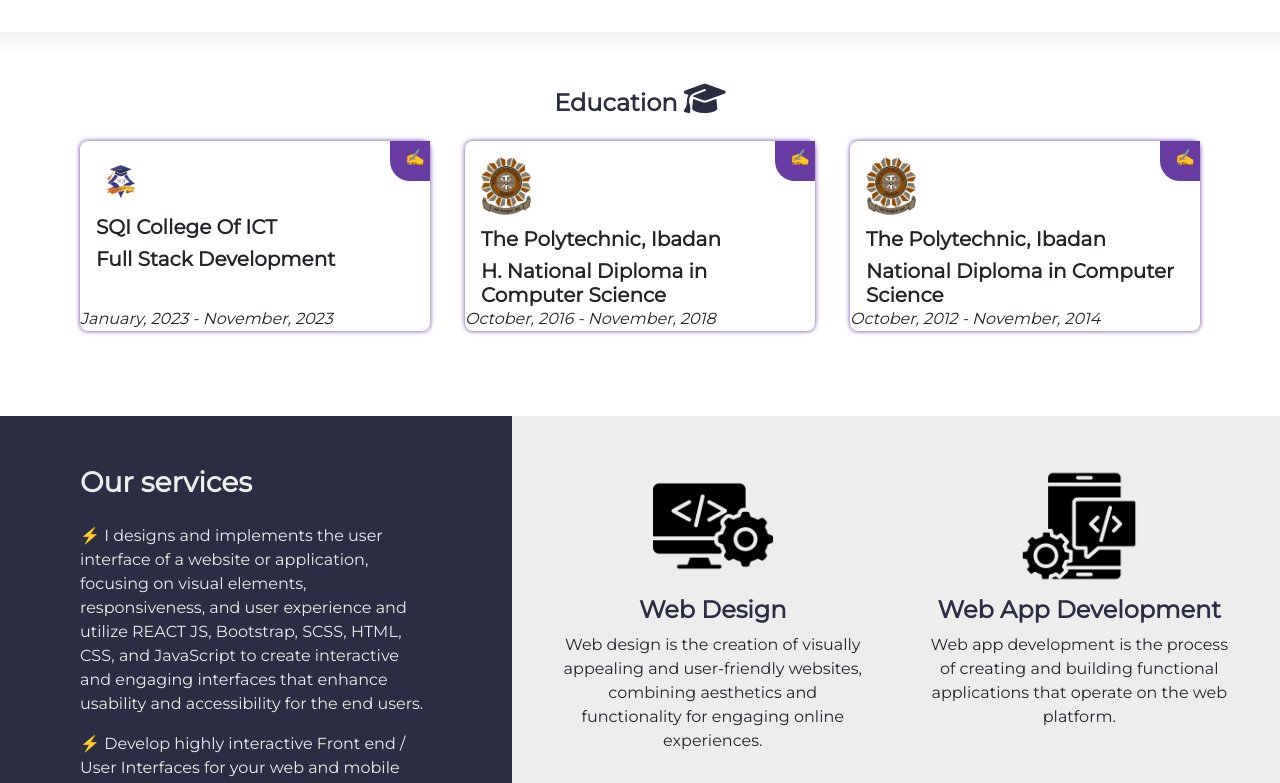
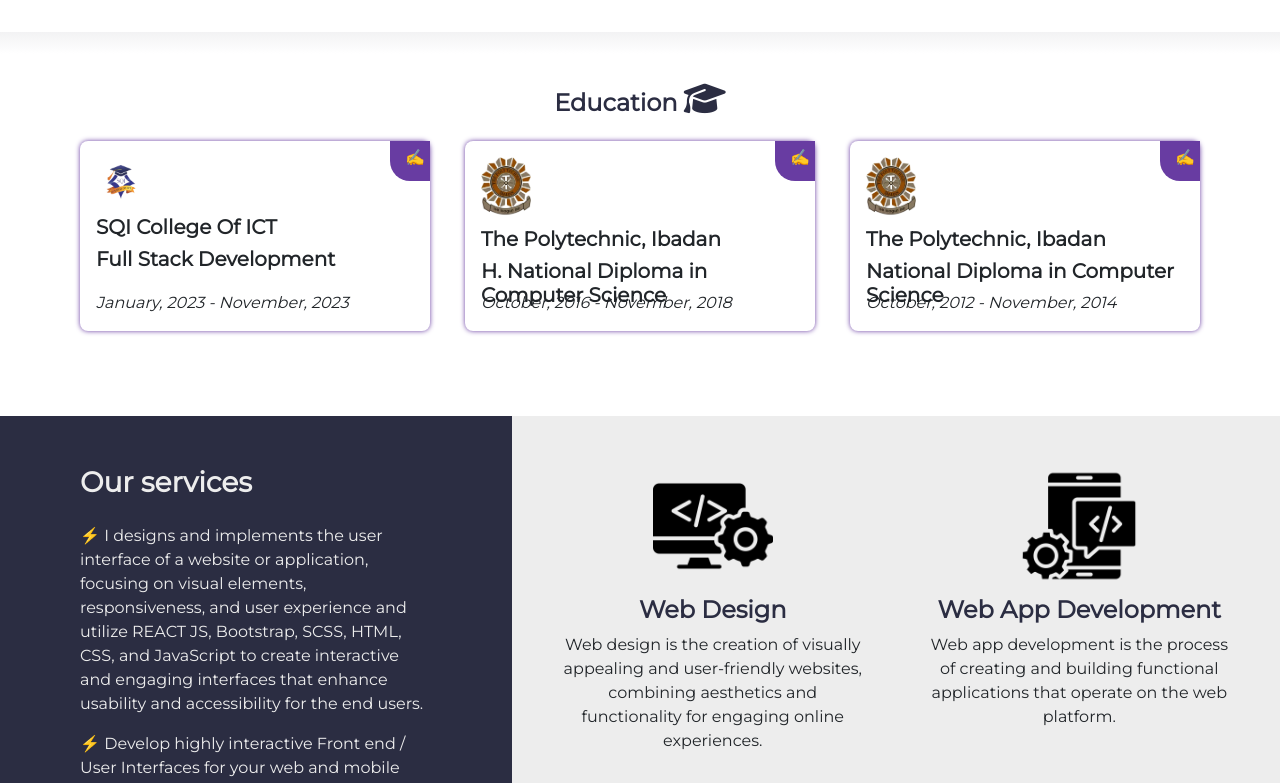
Before and after one commit to doiayokanmi/Dev-Damilola, a React (Vite) app: page / in a window 1280 px wide. Shown: the part 1726-2509 px from the top of the page. Built offline with nearby package versions, Linux system fonts and the light colour scheme.

Commit message:
education

```diff
--- a/src/App.css
+++ b/src/App.css
@@ -322,8 +322,8 @@ nav {
 
 #eduCard em {
   position: absolute;
-  bottom: 0;
-  left: 0;
+  bottom: 1em;
+  left: 1em;
 }
 
 #eduCard:hover {
--- a/src/assets/components/Education.jsx
+++ b/src/assets/components/Education.jsx
@@ -32,7 +32,7 @@ const Education = () => {
             <div className='my-3' key={index} id="eduCard">
                 <img className='img-fluid mb-2' width={"50px"} src={sch.img} alt="" />
                 <h5>{sch.title}</h5>
-                <h5>{sch.cert}</h5>
+                <h5 className='mb-2'>{sch.cert}</h5>
                 <em>{sch.year}</em>
             </div>
 
```
